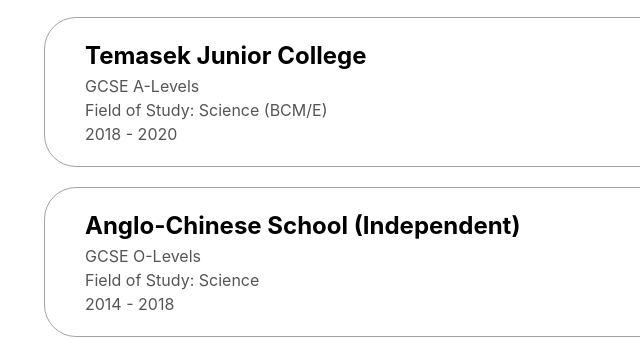
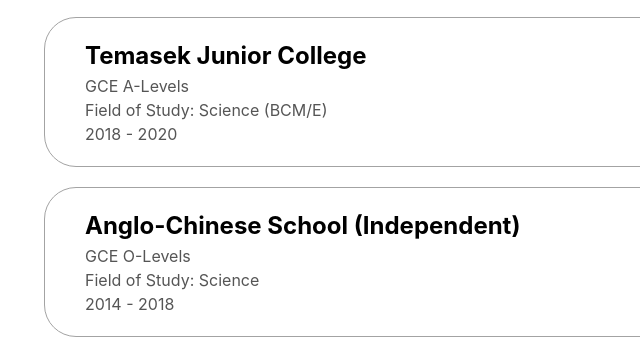
Before and after one commit to baskargopinath/portfolio-website, a plain HTML site: page index.html in a window 1280 px wide. Shown: the part 1232-1571 px from the top of the page, 96-736 px from the left. Drawn offline with Linux system fonts and the light colour scheme.

Commit message:
Fix typo

```diff
--- a/index.html
+++ b/index.html
@@ -159,13 +159,13 @@
         </div>
         <div class="details-container">
           <h2 class="education-sub-title">Temasek Junior College</h2>
-          <p>GCSE A-Levels</p>
+          <p>GCE A-Levels</p>
           <p>Field of Study: Science (BCM/E)</p>
           <p>2018 - 2020</p>
         </div>
         <div class="details-container">
           <h2 class="education-sub-title">Anglo-Chinese School (Independent)</h2>
-          <p>GCSE O-Levels</p>
+          <p>GCE O-Levels</p>
           <p>Field of Study: Science</p>
           <p>2014 - 2018</p>
         </div>
```
